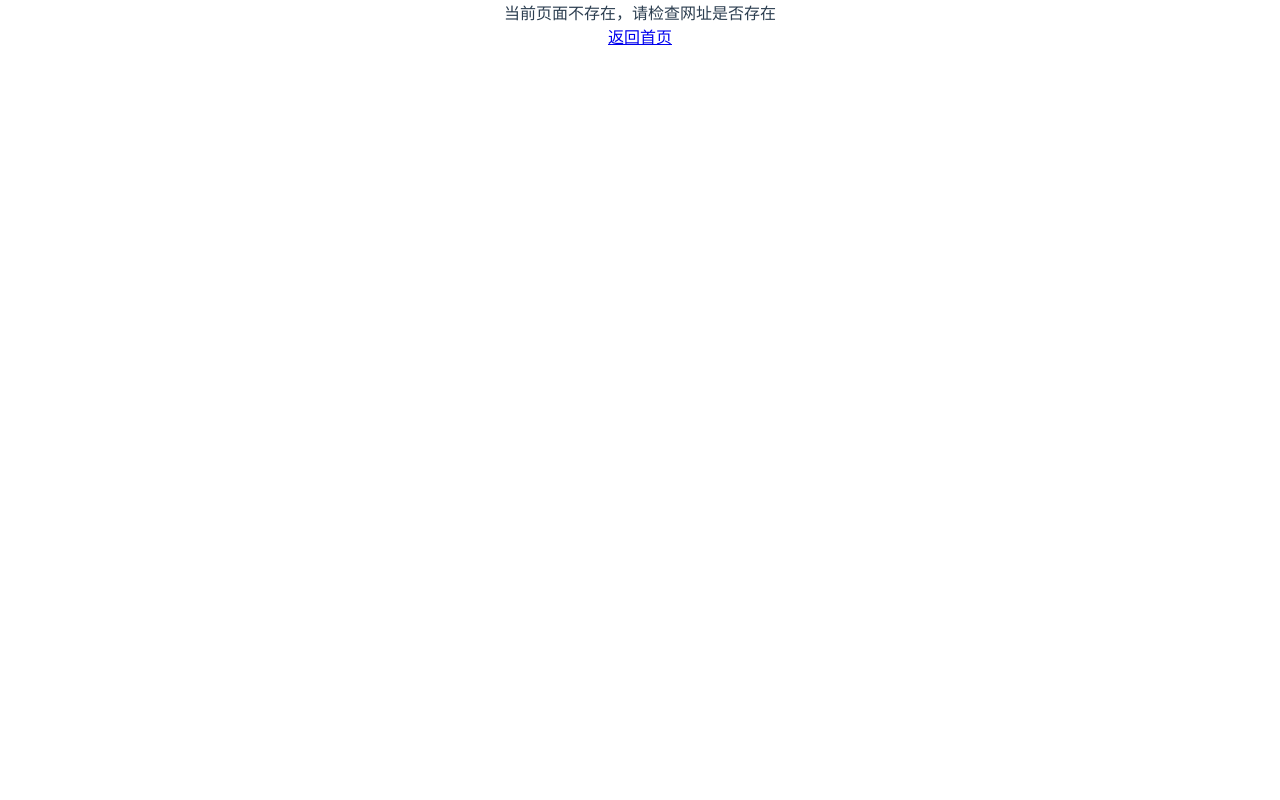
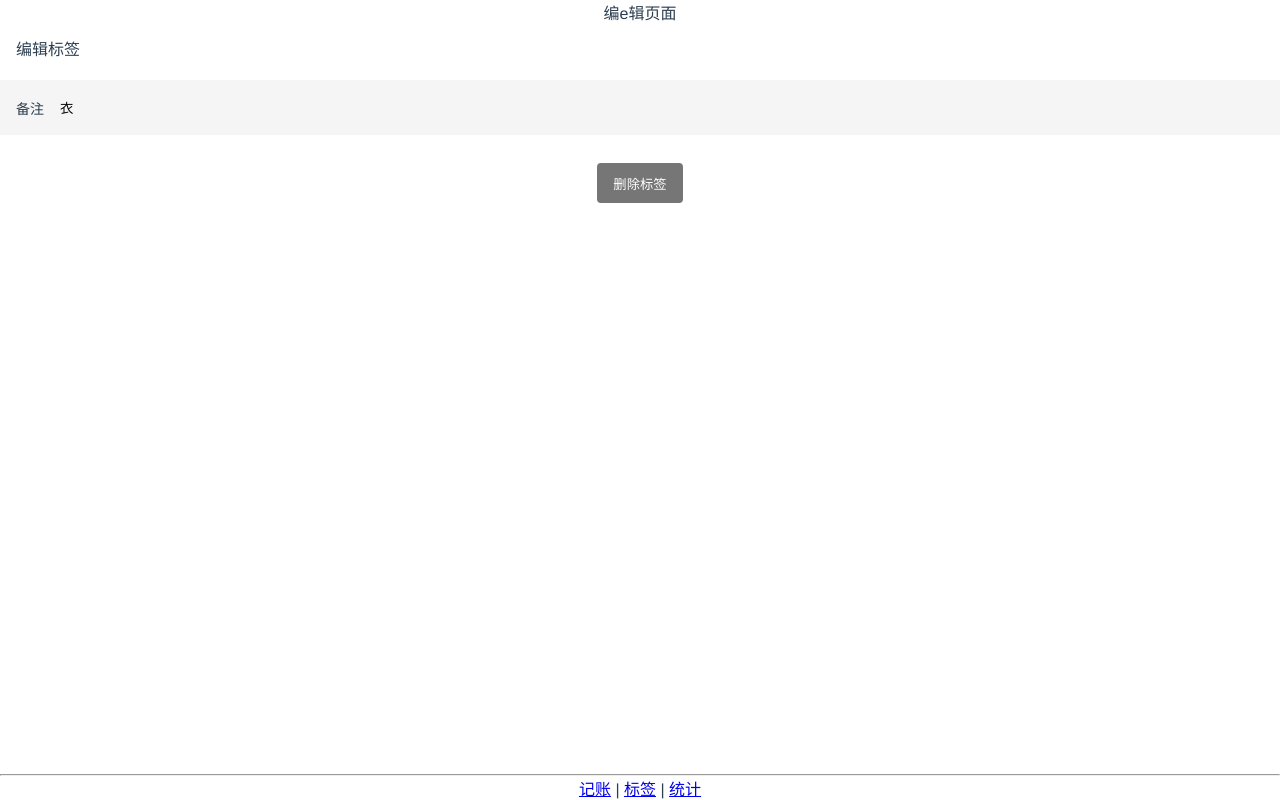
Before and after one commit to mumu111111/tally-vue, a Vue app: page /labels/edit/1 in a window 1280 px wide. Before the commit this address led to /404. Built offline with nearby package versions, Linux system fonts and the light colour scheme.

Commit message:
跳转页面获取id 编辑页获取标签信息

```diff
--- a/src/components/Money/Notes.vue
+++ b/src/components/Money/Notes.vue
@@ -1,9 +1,13 @@
 <template>
   <div>
-    {{ value }}
     <label class="notes">
       <span class="name">{{ this.filedName }}</span>
-      <input type="text" v-model="value" :placeholder="this.placeholder" />
+      <input
+        type="text"
+        :value="value"
+        @input="onValueChanged($event.target.value)"
+        :placeholder="this.placeholder"
+      />
     </label>
   </div>
 </template>
--- a/src/models/tagListModel.ts
+++ b/src/models/tagListModel.ts
@@ -17,7 +17,7 @@ const tagListModel: TagListModel = {
     data: [],
     // 获取locaS数据
     fetch() {
-        this.data = JSON.parse(window.localStorage.getItem(localStorageKeyName) || '[]')
+        this.data = JSON.parse(window.localStorage.getItem(localStorageKeyName) || '[{ "id": "衣", "name": "衣" }]')
         return this.data
     },
     // 新增标签是否重复 不重复 存入locals
--- a/src/views/EdiitLabel.vue
+++ b/src/views/EdiitLabel.vue
@@ -7,7 +7,7 @@
       <span class="rightIcon"></span>
     </div>
     <div class="form-wrapper">
-      <Notes filed-name="备注" placeholder="请在这输入备注" />
+      <Notes filed-name="备注" :value="tag.name" placeholder="请在这输入备注" />
     </div>
     <div class="button-wrapper">
       <Button>删除标签</Button>
@@ -20,12 +20,13 @@ import Vue from "vue";
 import { Component } from "vue-property-decorator";
 import { tagListModel } from "@/models/tagListModel";
 import Notes from "@/components/Money/Notes.vue";
-import Buttton from "@/components/Button.vue";
+import Button from "@/components/Button.vue";
 
 @Component({
-  components: { Notes, Buttton },
+  components: { Notes, Button },
 })
 export default class EditLabel extends Vue {
+  tag?: { id: string; name: string } = undefined;
   created() {
     // 获取router id
     const id = this.$route.params.id;
@@ -35,6 +36,7 @@ export default class EditLabel extends Vue {
     const tag = tags.filter((t) => (t.id = id))[0];
     if (tag) {
       console.log(tag);
+      this.tag = tag;
     } else {
       this.$router.replace("/404");
     }
```
